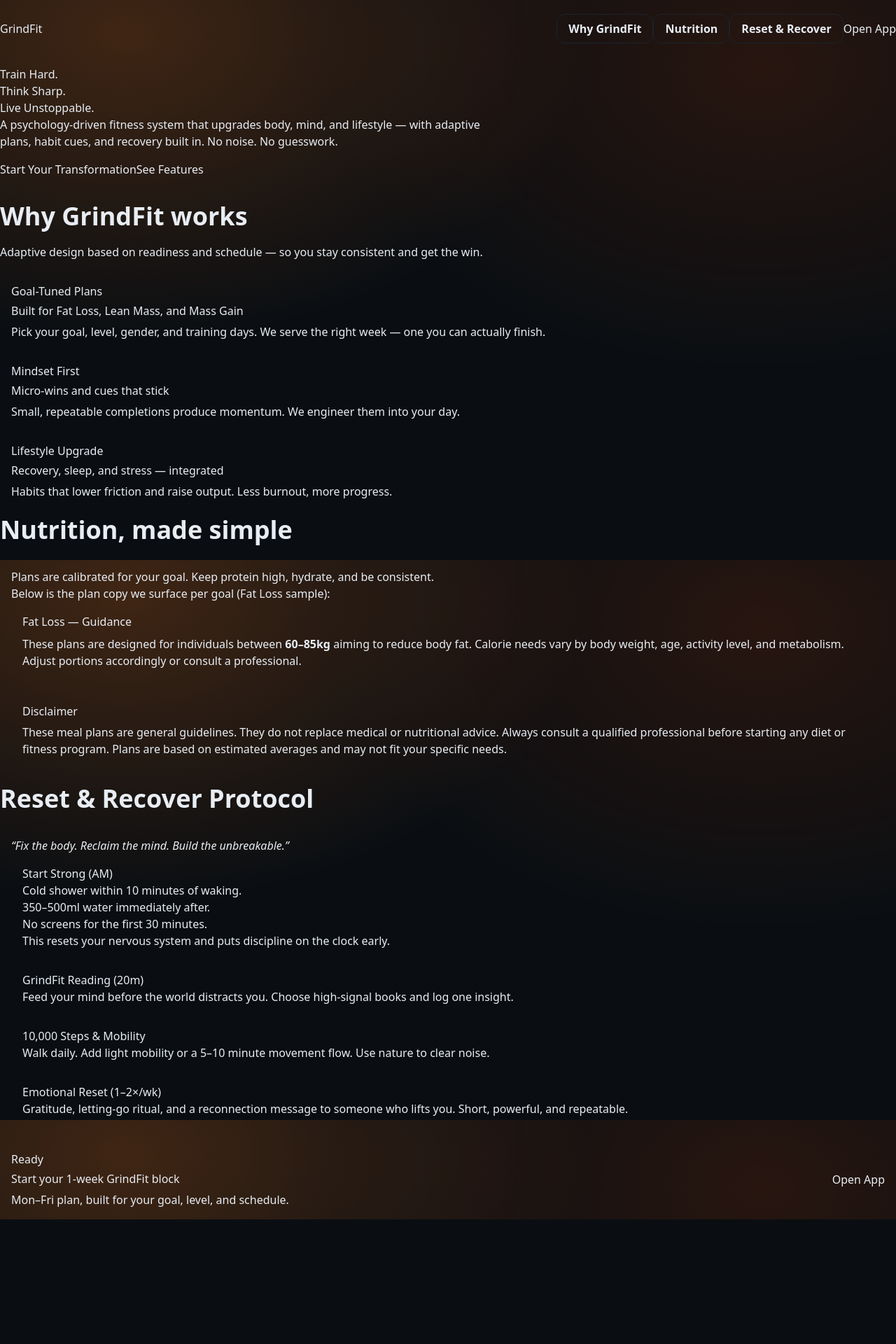
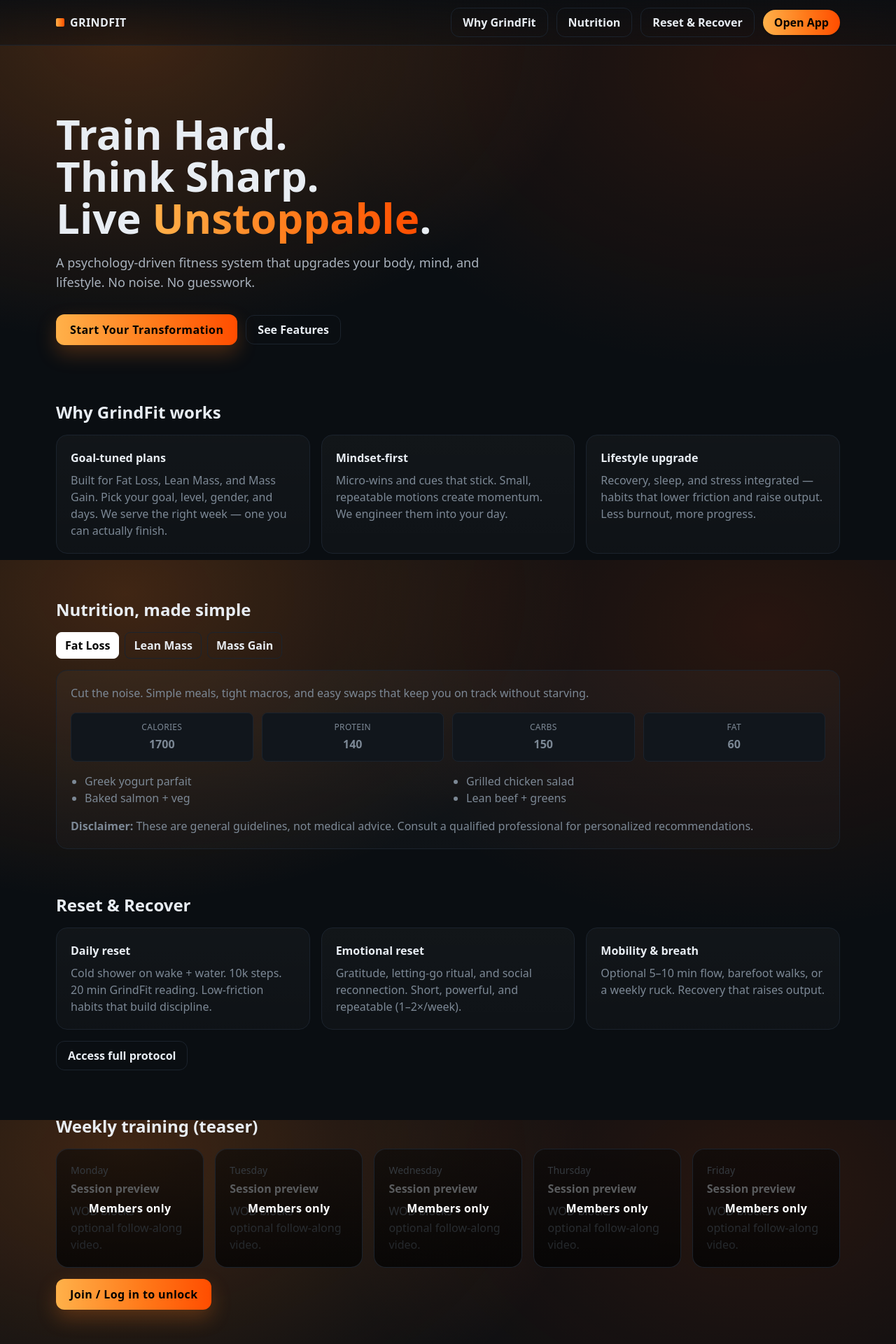
Before and after one commit to GrindFit/grindfit-webapp, a Next.js app: page / in a window 1280 px wide. Shown: the top 1920 px of the page at 70% size. Before the commit the page ends 1742 px from the top, so only its background shows below. Built offline with nearby package versions, Linux system fonts and the light colour scheme.

Commit message:
Update index.js

```diff
--- a/pages/index.js
+++ b/pages/index.js
@@ -1,158 +1,173 @@
-import Head from "next/head";
+// pages/index.js
+import { useState } from "react";
+import Link from "next/link";
+
+const NUTRITION = {
+  "Fat Loss": {
+    blurb:
+      "Cut the noise. Simple meals, tight macros, and easy swaps that keep you on track without starving.",
+    totals: { Calories: 1700, Protein: 140, Carbs: 150, Fat: 60 },
+    bullets: ["Greek yogurt parfait", "Grilled chicken salad", "Baked salmon + veg", "Lean beef + greens"],
+  },
+  "Lean Mass": {
+    blurb:
+      "Add quality size — not bloat. Clean carbs, high protein, and smart timing to fuel training and recovery.",
+    totals: { Calories: 2200, Protein: 165, Carbs: 250, Fat: 65 },
+    bullets: ["Oats + whey", "Chicken poke bowl", "Tuna pasta", "Salmon + potatoes"],
+  },
+  "Mass Gain": {
+    blurb:
+      "Push the scale the right way. Calorie surplus without the junk, focused on performance and muscle.",
+    totals: { Calories: 2600, Protein: 190, Carbs: 330, Fat: 80 },
+    bullets: ["Eggs + bagel", "Beef rice bowl", "Pasta + meat sauce", "Steak + rice"],
+  },
+};
 
 export default function Home(){
+  const [tab,setTab] = useState("Fat Loss");
+
   return (
     <>
-      <Head>
-        <title>GrindFit — Train Hard. Think Sharp. Live Unstoppable.</title>
-        <meta name="description" content="Premium coaching system that upgrades your body, mind, and lifestyle. Adaptive plans, habit cues, and recovery dialed to your schedule."/>
-      </Head>
-
-      <header className="container" style={{paddingTop:20}}>
-        <div style={{display:"flex",justifyContent:"space-between",alignItems:"center"}}>
-          <span className="logo"><span className="logo-mark"/><span className="logo-type">GrindFit</span></span>
-          <nav className="row">
-            <a className="btn btn-ghost" href="#why">Why GrindFit</a>
-            <a className="btn btn-ghost" href="#nutrition">Nutrition</a>
-            <a className="btn btn-ghost" href="#reset">Reset & Recover</a>
-            <a className="btn btn-amber" href="/onboarding">Open App</a>
+      <header className="nav sticky top-0 z-50">
+        <div className="gf-container flex items-center justify-between h-16">
+          <Link href="/" className="no-underline">
+            <div className="flex items-center gap-2">
+              <div className="h-3 w-3 rounded-sm" style={{background:"linear-gradient(90deg, var(--gf-amber), var(--gf-orange) 55%, var(--gf-vermillion))"}}/>
+              <span className="tracking-wide font-semibold">GRINDFIT</span>
+            </div>
+          </Link>
+          <nav className="flex items-center gap-3">
+            <a className="btn-ghost" href="#why">Why GrindFit</a>
+            <a className="btn-ghost" href="#nutrition">Nutrition</a>
+            <a className="btn-ghost" href="#reset">Reset &amp; Recover</a>
+            <Link className="btn-pill" href="/login">Open App</Link>
           </nav>
         </div>
       </header>
 
-      <main>
-        {/* Hero */}
-        <section className="hero section">
-          <div className="container" style={{paddingTop:32,paddingBottom:28}}>
-            <div style={{maxWidth:980}}>
-              <h1>
+      <main className="gf-container py-16 lg:py-24">
+        {/* HERO */}
+        <section className="max-w-3xl">
+          <h1 className="text-4xl sm:text-5xl lg:text-6xl font-extrabold leading-tight">
             Train Hard.<br/>
             Think Sharp.<br/>
-                Live <span className="unstoppable">Unstoppable</span>.
+            Live <span className="text-gradient">Unstoppable</span>.
           </h1>
-              <p className="muted" style={{maxWidth:720,margin:"0 0 16px"}}>
-                A psychology-driven fitness system that upgrades body, mind, and lifestyle —
-                with adaptive plans, habit cues, and recovery built in. No noise. No guesswork.
+          <p className="mt-5 text-lg text-[color:var(--gf-text-dim)] max-w-2xl">
+            A psychology-driven fitness system that upgrades your body, mind, and lifestyle. No noise. No guesswork.
           </p>
-
-              <div className="row">
-                <a className="btn btn-amber" href="/onboarding">Start Your Transformation</a>
-                <a className="btn" href="#why">See Features</a>
-              </div>
-            </div>
+          <div className="mt-8 flex items-center gap-3">
+            <Link className="btn-primary" href="/login">Start Your Transformation</Link>
+            <a className="btn-ghost" href="#why">See Features</a>
           </div>
         </section>
 
-        {/* Why */}
-        <section id="why" className="section">
-          <div className="container">
-            <h2 style={{fontSize:"clamp(26px,4vw,36px)",margin:"0 0 12px",fontWeight:800}}>Why GrindFit works</h2>
-            <p className="muted" style={{margin:"0 0 16px"}}>Adaptive design based on readiness and schedule — so you stay consistent and get the win.</p>
-
-            <div className="feature-grid">
-              <article className="card" style={{padding:16}}>
-                <div className="kicker">Goal-Tuned Plans</div>
-                <h3 style={{margin:"4px 0 6px"}}>Built for Fat Loss, Lean Mass, and Mass Gain</h3>
-                <p className="muted">Pick your goal, level, gender, and training days. We serve the right week — one you can actually finish.</p>
+        {/* WHY */}
+        <section id="why" className="mt-20">
+          <h2 className="text-2xl font-semibold mb-4">Why GrindFit works</h2>
+          <div className="grid lg:grid-cols-3 gap-4">
+            <article className="gf-card">
+              <h3 className="font-semibold mb-2">Goal-tuned plans</h3>
+              <p className="small-dim">Built for Fat Loss, Lean Mass, and Mass Gain. Pick your goal, level, gender, and days. We serve the right week — one you can actually finish.</p>
             </article>
-
-              <article className="card" style={{padding:16}}>
-                <div className="kicker">Mindset First</div>
-                <h3 style={{margin:"4px 0 6px"}}>Micro-wins and cues that stick</h3>
-                <p className="muted">Small, repeatable completions produce momentum. We engineer them into your day.</p>
+            <article className="gf-card">
+              <h3 className="font-semibold mb-2">Mindset-first</h3>
+              <p className="small-dim">Micro-wins and cues that stick. Small, repeatable motions create momentum. We engineer them into your day.</p>
             </article>
-
-              <article className="card" style={{padding:16}}>
-                <div className="kicker">Lifestyle Upgrade</div>
-                <h3 style={{margin:"4px 0 6px"}}>Recovery, sleep, and stress — integrated</h3>
-                <p className="muted">Habits that lower friction and raise output. Less burnout, more progress.</p>
+            <article className="gf-card">
+              <h3 className="font-semibold mb-2">Lifestyle upgrade</h3>
+              <p className="small-dim">Recovery, sleep, and stress integrated — habits that lower friction and raise output. Less burnout, more progress.</p>
             </article>
-            </div>
           </div>
         </section>
 
-        {/* Nutrition */}
-        <section id="nutrition" className="section">
-          <div className="container">
-            <h2 style={{fontSize:"clamp(26px,4vw,36px)",margin:"0 0 12px",fontWeight:800}}>Nutrition, made simple</h2>
-            <div className="card" style={{padding:16}}>
-              <p className="muted" style={{marginTop:0}}>
-                Plans are calibrated for your goal. Keep protein high, hydrate, and be consistent.
-                <br/>Below is the plan copy we surface per goal (Fat Loss sample):
-              </p>
+        {/* NUTRITION */}
+        <section id="nutrition" className="mt-16">
+          <h2 className="text-2xl font-semibold mb-4">Nutrition, made simple</h2>
 
-              <div style={{display:"grid",gap:16,gridTemplateColumns:"1fr"}}>
-                <article className="card" style={{padding:16}}>
-                  <div className="kicker">Fat Loss — Guidance</div>
-                  <p style={{margin:"8px 0 0"}}>
-                    These plans are designed for individuals between <strong>60–85kg</strong> aiming to reduce body fat.
-                    Calorie needs vary by body weight, age, activity level, and metabolism. Adjust portions accordingly or consult a professional.
-                  </p>
-                </article>
+          <div className="flex gap-2 mb-4 flex-wrap">
+            {Object.keys(NUTRITION).map(k=>(
+              <button key={k}
+                onClick={()=>setTab(k)}
+                className={`px-3 py-1.5 rounded-lg border font-semibold ${tab===k?'bg-white text-black border-white':'text-[color:var(--gf-text)] border-[color:var(--gf-stroke)]'}`}>
+                {k}
+              </button>
+            ))}
           </div>
 
-              <div className="card" style={{padding:16, marginTop:16}}>
-                <div className="kicker">Disclaimer</div>
-                <p className="muted" style={{margin:"6px 0 0"}}>
-                  These meal plans are general guidelines. They do not replace medical or nutritional advice.
-                  Always consult a qualified professional before starting any diet or fitness program.
-                  Plans are based on estimated averages and may not fit your specific needs.
+          <div className="gf-card">
+            <p className="small-dim">{NUTRITION[tab].blurb}</p>
+            <div className="mt-4 grid md:grid-cols-4 gap-3 small-dim text-center">
+              {Object.entries(NUTRITION[tab].totals).map(([k,v])=>(
+                <div key={k} className="rounded-lg border border-[color:var(--gf-stroke)] p-3 bg-[color:var(--gf-card)]">
+                  <div className="text-xs uppercase tracking-wide">{k}</div>
+                  <div className="font-semibold mt-1">{v}</div>
+                </div>
+              ))}
+            </div>
+            <ul className="mt-4 list-disc ml-5 small-dim grid sm:grid-cols-2 gap-x-8">
+              {NUTRITION[tab].bullets.map((b,i)=><li key={i}>{b}</li>)}
+            </ul>
+            <p className="small-dim mt-4">
+              <strong>Disclaimer:</strong> These are general guidelines, not medical advice. Consult a qualified professional for personalized recommendations.
             </p>
-              </div>
-            </div>
           </div>
         </section>
 
-        {/* Reset & Recover */}
-        <section id="reset" className="section">
-          <div className="container">
-            <h2 style={{fontSize:"clamp(26px,4vw,36px)",margin:"0 0 12px",fontWeight:800}}>Reset & Recover Protocol</h2>
-            <div className="card" style={{padding:16}}>
-              <p style={{marginTop:0, fontStyle:"italic"}}>“Fix the body. Reclaim the mind. Build the unbreakable.”</p>
-
-              <div className="feature-grid" style={{gridTemplateColumns:"repeat(2,minmax(0,1fr))"}}>
-                <article className="card" style={{padding:16}}>
-                  <div className="kicker">Start Strong (AM)</div>
-                  <ul>
-                    <li>Cold shower within 10 minutes of waking.</li>
-                    <li>350–500ml water immediately after.</li>
-                    <li>No screens for the first 30 minutes.</li>
-                  </ul>
-                  <p className="muted">This resets your nervous system and puts discipline on the clock early.</p>
+        {/* RESET & RECOVER — its own section */}
+        <section id="reset" className="mt-16">
+          <h2 className="text-2xl font-semibold mb-4">Reset &amp; Recover</h2>
+          <div className="grid lg:grid-cols-3 gap-4">
+            <article className="gf-card">
+              <h3 className="font-semibold mb-2">Daily reset</h3>
+              <p className="small-dim">Cold shower on wake + water. 10k steps. 20 min GrindFit reading. Low-friction habits that build discipline.</p>
             </article>
-
-                <article className="card" style={{padding:16}}>
-                  <div className="kicker">GrindFit Reading (20m)</div>
-                  <p>Feed your mind before the world distracts you. Choose high-signal books and log one insight.</p>
+            <article className="gf-card">
+              <h3 className="font-semibold mb-2">Emotional reset</h3>
+              <p className="small-dim">Gratitude, letting-go ritual, and social reconnection. Short, powerful, and repeatable (1–2×/week).</p>
             </article>
-
-                <article className="card" style={{padding:16}}>
-                  <div className="kicker">10,000 Steps & Mobility</div>
-                  <p>Walk daily. Add light mobility or a 5–10 minute movement flow. Use nature to clear noise.</p>
-                </article>
-
-                <article className="card" style={{padding:16}}>
-                  <div className="kicker">Emotional Reset (1–2×/wk)</div>
-                  <p>Gratitude, letting-go ritual, and a reconnection message to someone who lifts you.
-                  Short, powerful, and repeatable.</p>
+            <article className="gf-card">
+              <h3 className="font-semibold mb-2">Mobility & breath</h3>
+              <p className="small-dim">Optional 5–10 min flow, barefoot walks, or a weekly ruck. Recovery that raises output.</p>
             </article>
           </div>
-            </div>
+          <div className="mt-4">
+            <Link className="btn-ghost" href="/login">Access full protocol</Link>
           </div>
         </section>
 
-        {/* Final CTA */}
-        <section className="section">
-          <div className="container card" style={{padding:16, display:"flex", alignItems:"center", justifyContent:"space-between", gap:12}}>
+        {/* WEEKLY TRAINING (teaser, locked) */}
+        <section className="mt-16">
+          <h2 className="text-2xl font-semibold mb-4">Weekly training (teaser)</h2>
+          <div className="grid md:grid-cols-5 gap-4">
+            {["Monday","Tuesday","Wednesday","Thursday","Friday"].map(d=>(
+              <div key={d} className="gf-card locked">
+                <div className="text-sm small-dim">{d}</div>
+                <div className="font-semibold mt-1">Session preview</div>
+                <div className="mt-2 small-dim">WOD blocks + optional follow-along video.</div>
+              </div>
+            ))}
+          </div>
+          <div className="mt-4">
+            <Link className="btn-primary" href="/login">Join / Log in to unlock</Link>
+          </div>
+        </section>
+
+        {/* CTA */}
+        <section className="mt-16">
+          <div className="gf-card flex items-center justify-between flex-col md:flex-row gap-4">
             <div>
-              <div className="kicker">Ready</div>
-              <h3 style={{margin:"4px 0 6px"}}>Start your 1-week GrindFit block</h3>
-              <p className="muted" style={{margin:0}}>Mon–Fri plan, built for your goal, level, and schedule.</p>
+              <h4 className="font-semibold text-xl">Your 30-day upgrade, zero guesswork</h4>
+              <p className="small-dim mt-1">We unlock one week at a time — sustainable, focused, effective.</p>
             </div>
-            <a className="btn btn-amber" href="/onboarding">Open App</a>
+            <Link className="btn-primary" href="/login">Start now</Link>
           </div>
         </section>
       </main>
+
+      <footer className="mt-20 pb-12">
+        <div className="gf-container small-dim">© {new Date().getFullYear()} GRINDFIT. Built to win.</div>
+      </footer>
     </>
   );
 }
```
Lines whose indentation alone changed are shown as unchanged.
